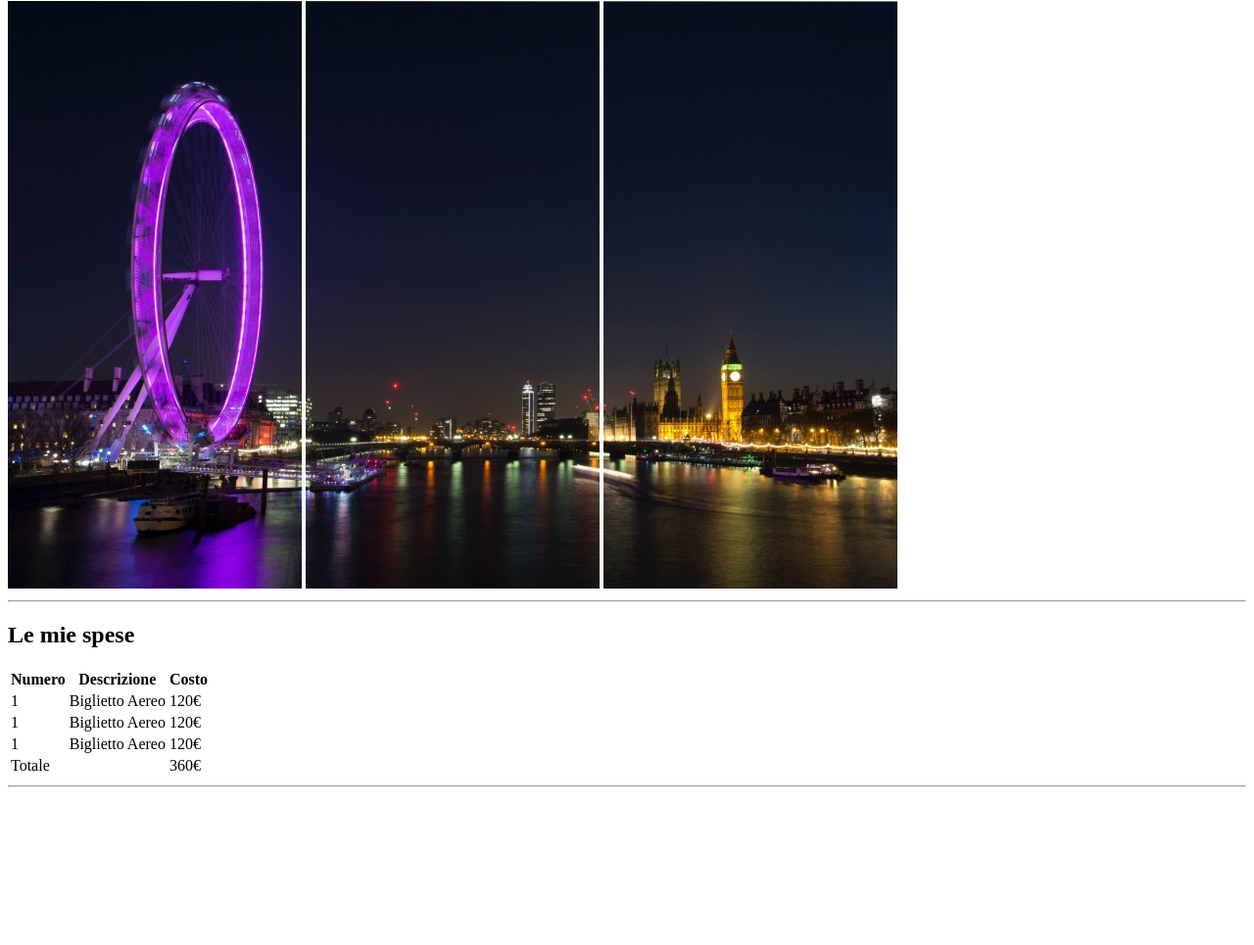
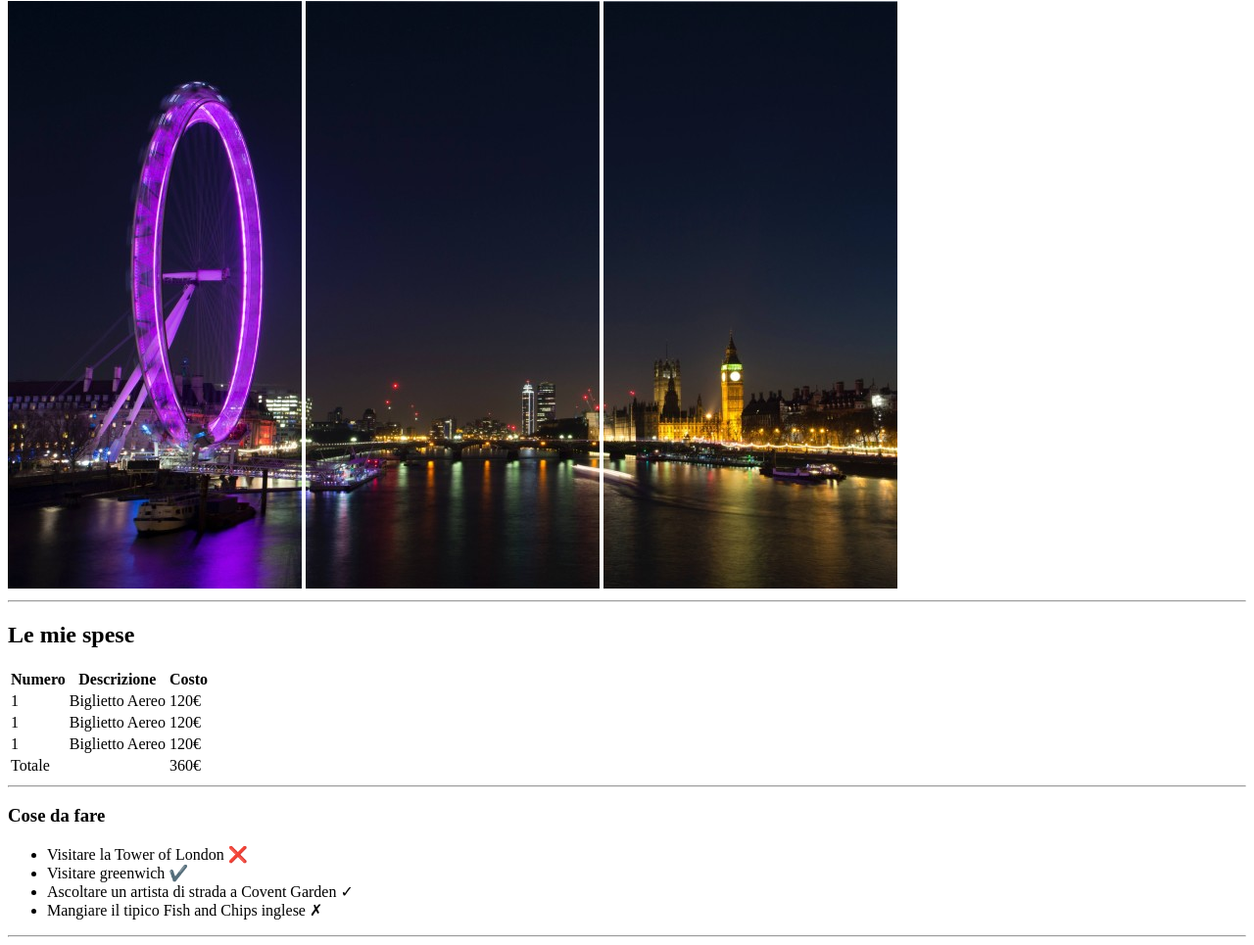
Before and after one commit to massimilianosabatino/html-london-trip, a plain HTML site: page index.html in a window 1280 px wide. Shown: the part 79-1044 px from the top of the page at 98% size. Before the commit the page ends 891 px from the top, so only its background shows below. Drawn offline with Linux system fonts and the light colour scheme.

Commit message:
Corpo - Sezione cose da fare

```diff
--- a/index.html
+++ b/index.html
@@ -57,6 +57,19 @@
         </section>
         <!-- /Sezione spese -->
         <hr>
+        <!-- Sezione cose da fare -->
+        <section>
+            <h3>Cose da fare</h3>
+            <ul>
+                <!-- Prova caratteri speciali da tastiera e tramite entità -->
+                <li>Visitare la Tower of London ❌</li>
+                <li>Visitare greenwich ✔️</li>
+                <li>Ascoltare un artista di strada a Covent Garden &check;</li>
+                <li>Mangiare il tipico Fish and Chips inglese &cross;</li>
+            </ul>
+        </section>
+        <!-- /Sezione cose da fare -->
+        <hr>
     </main>
 </body>
 </html>
```
